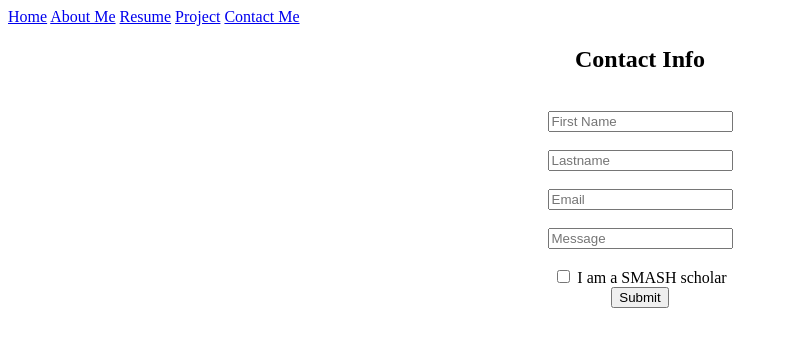
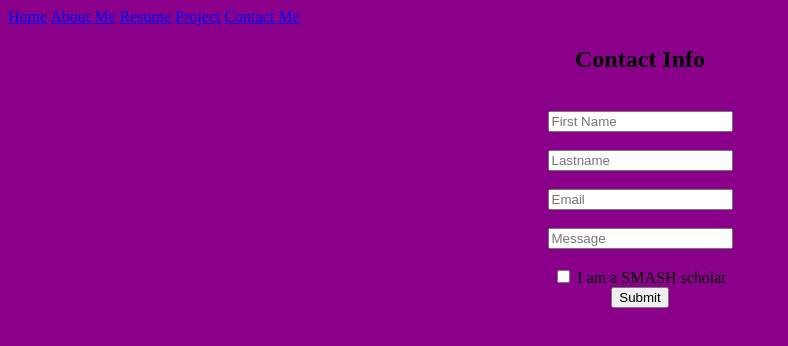
Before and after one commit to daninxtdoor/daninxtdoor.github.io, a plain HTML site: page Personal Website/contact.html in a window 1280 px wide. Shown: the whole page, without its empty margins (0-788 px from the left). Drawn offline with Linux system fonts and the light colour scheme; files that its build step writes are made by us from their sources.

Commit message:
Update contact.html

```diff
--- a/Personal Website/contact.html
+++ b/Personal Website/contact.html
@@ -2,6 +2,7 @@
 <html>
     <head>
         <title>Dani(:(</title>
+        <link rel="stylesheet" href="style/main.css">
     </head>
      <nav id="nav">
          <a href="index.html"> Home</a>
```
